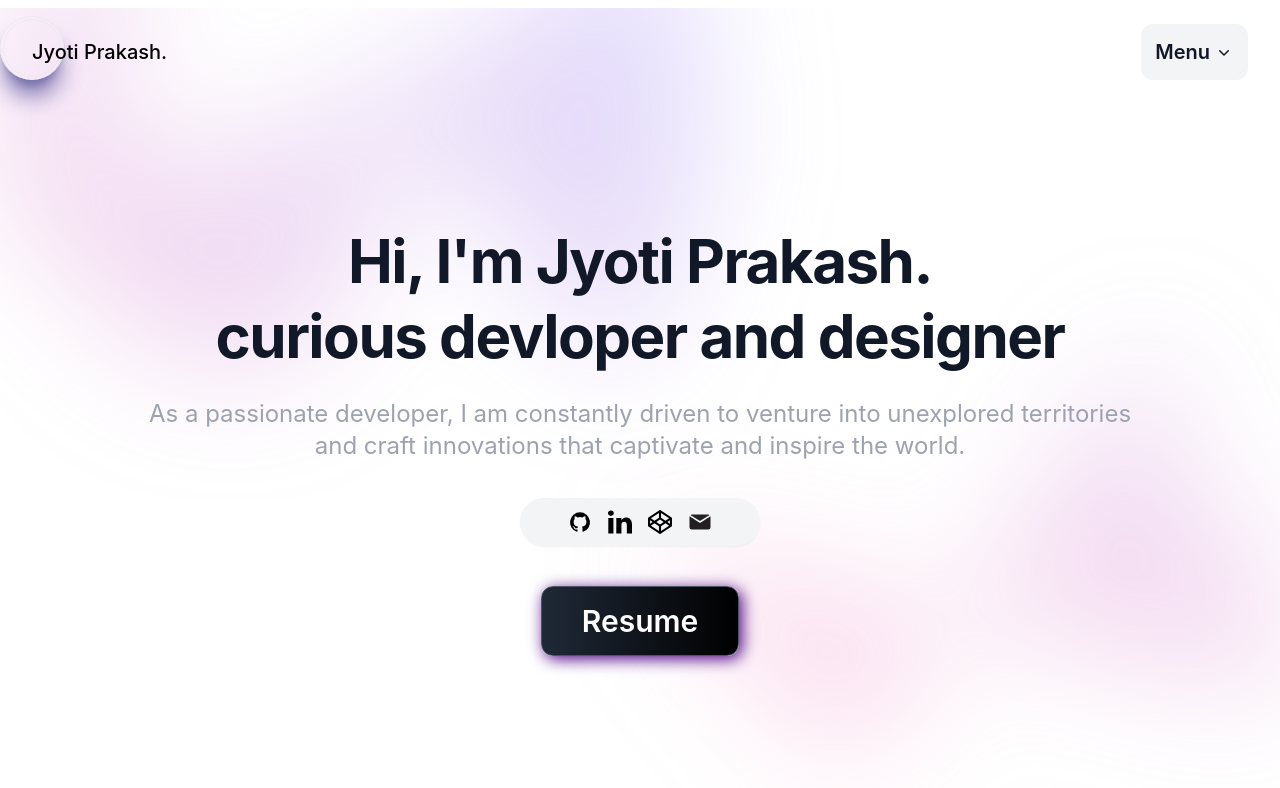
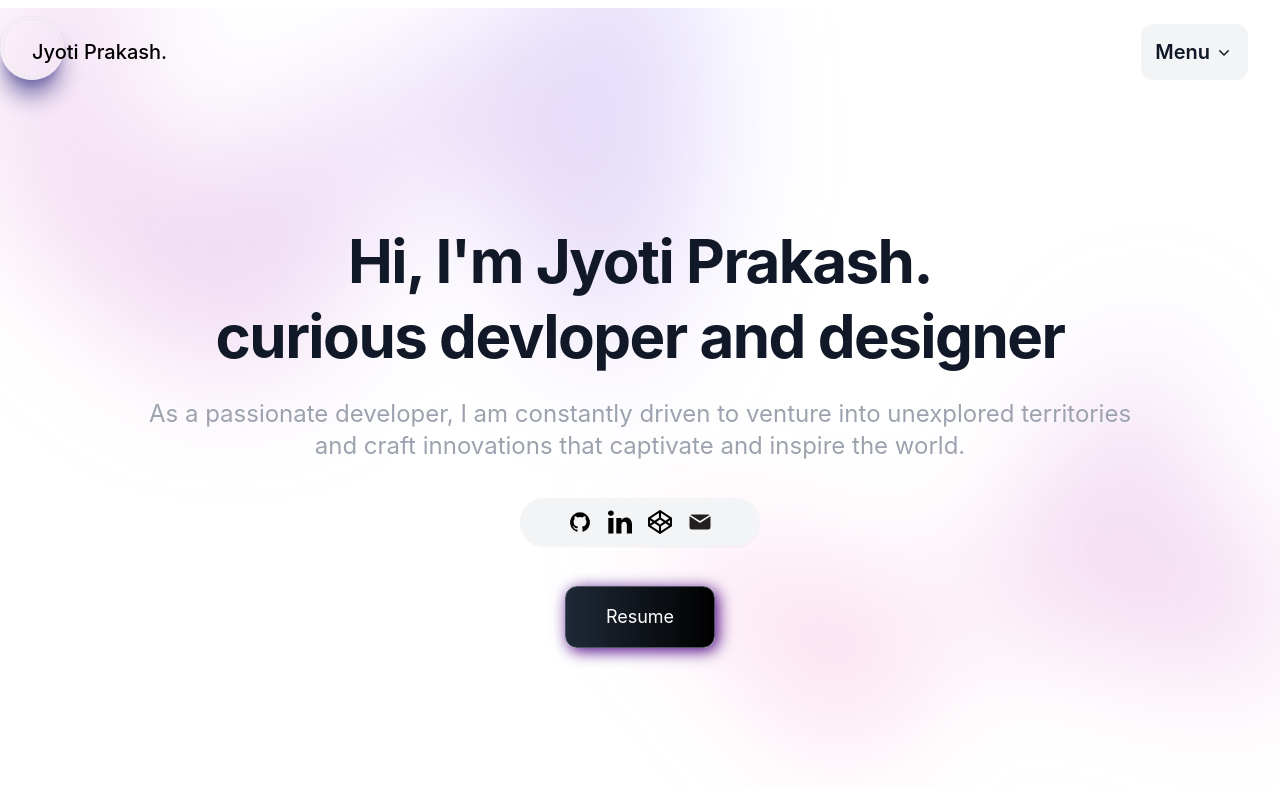
Before and after one commit to JyotiPrakash95/react-portfolio, a React (Create React App) app: page / in a window 1280 px wide. Shown: the top 788 px of the page. Built offline with nearby package versions, Linux system fonts and the light colour scheme.

Commit message:
home button

```diff
--- a/src/pages/Home.js
+++ b/src/pages/Home.js
@@ -105,29 +105,10 @@ export default function Home() {
                 href="/images/Jyoti Prakash-Frontend-dev-Dec-2023-CV.pdf"
                 download="Jyoti Prakash CV"
                 // target="-blank"
-                class="flex gap-3 cursor-pointer text-white text-3xl font-semibold bg-gradient-to-r from-gray-800 to-black px-10 py-4 rounded-xl border border-gray-600 hover:scale-105 duration-200 hover:text-gray-300 hover:border-gray-800 hover:from-black hover:to-gray-900 shadow-btn"
+                class="flex gap-3 cursor-pointer text-white font-sem text-lg ibold bg-gradient-to-r from-gray-800 to-black px-10 py-4 rounded-xl border border-gray-600 hover:scale-105 duration-200 hover:text-gray-300 hover:border-gray-800 hover:from-black hover:to-gray-900 shadow-btn"
               >
-                {/* <svg
-                  xmlns="http://www.w3.org/2000/svg"
-                  viewBox="0 0 20 20"
-                  fill="currentColor"
-                  aria-hidden="true"
-                  class="w-7 inline-block mb-1 fill-white	"
-                >
-                  <path
-                    fill-rule="evenodd"
-                    d="M6 2a2 2 0 00-2 2v12a2 2 0 002 2h8a2 2 0 002-2V7.414A2 2 0 0015.414 6L12 2.586A2 2 0 0010.586 2H6zm5 6a1 1 0 10-2 0v3.586l-1.293-1.293a1 1 0 10-1.414 1.414l3 3a1 1 0 001.414 0l3-3a1 1 0 00-1.414-1.414L11 11.586V8z"
-                    clip-rule="evenodd"
-                  ></path>
-                </svg> */}
                 Resume
               </a>
-              {/* <a
-                href="#"
-                className="text-sm font-semibold leading-6 text-gray-900"
-              >
-                Learn more <span aria-hidden="true">→</span>
-              </a> */}
             </div>
           </div>
         </div>
```
